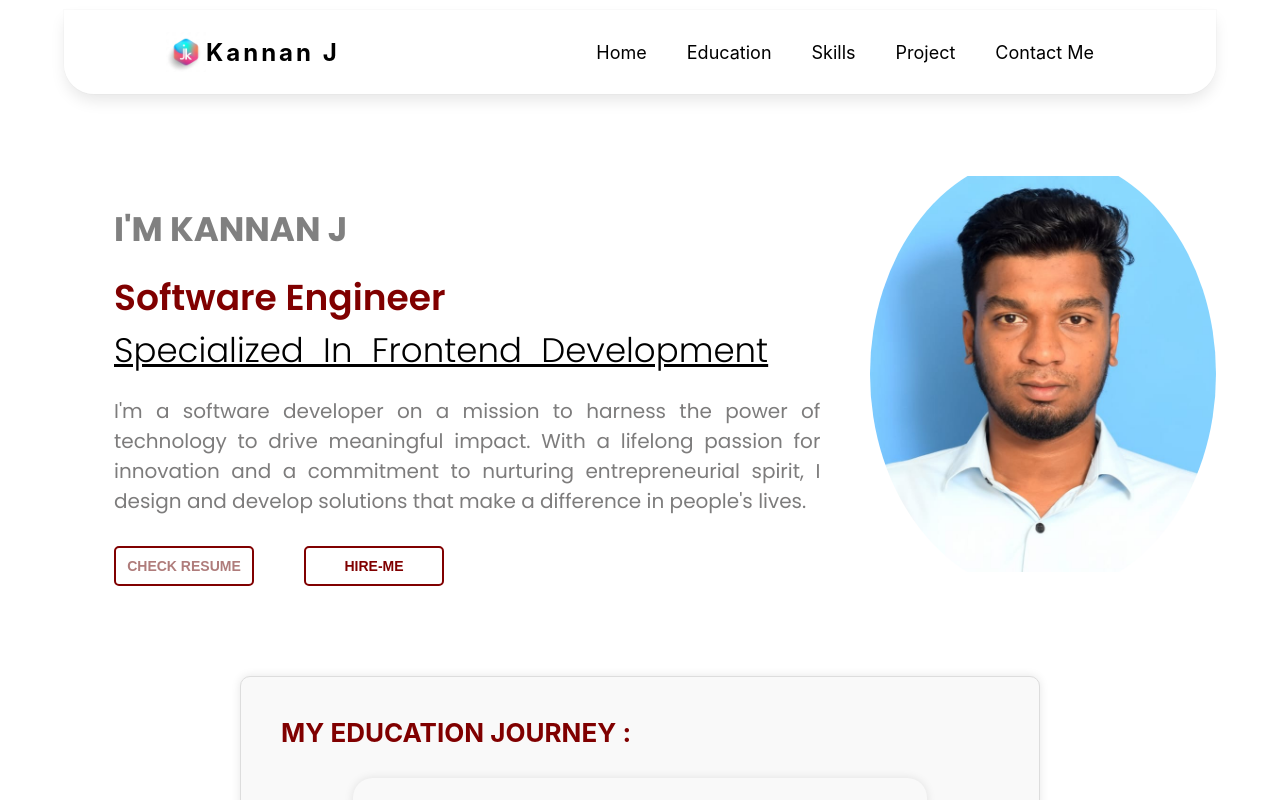
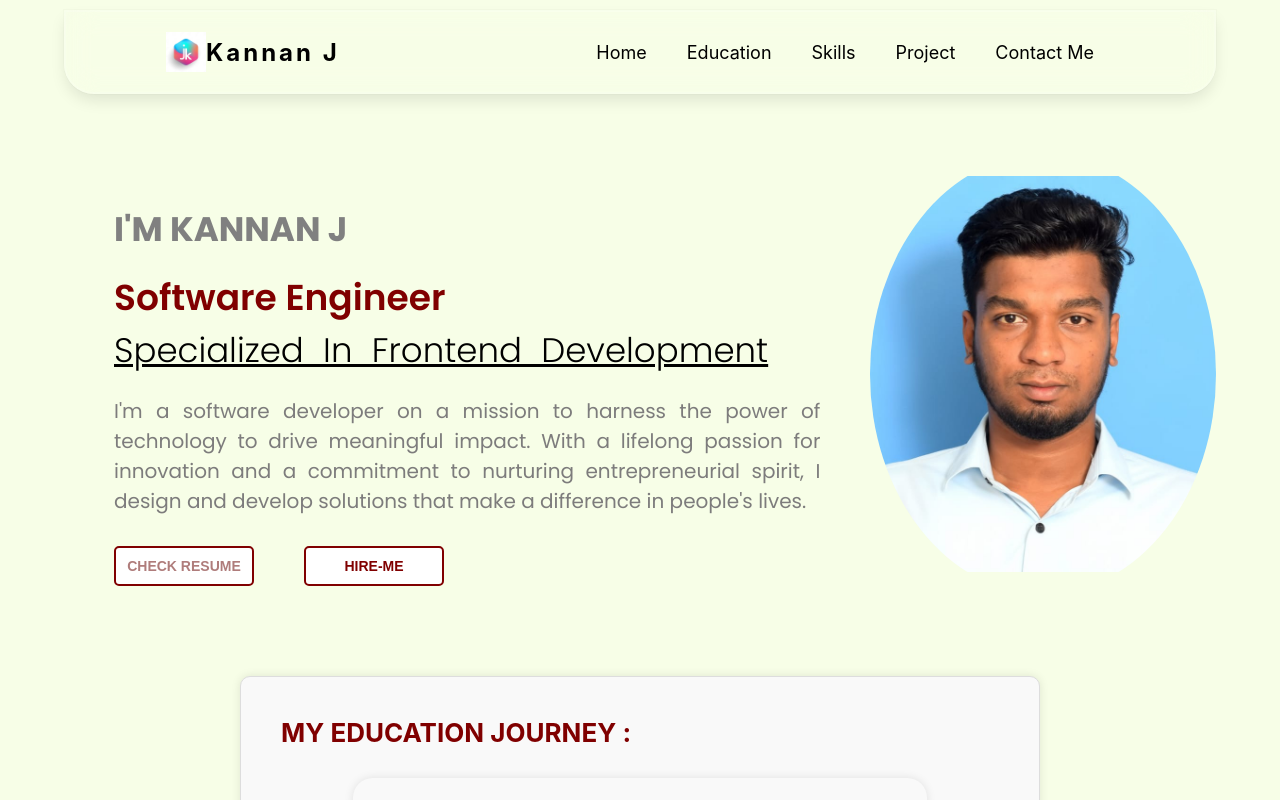
Before and after one commit to kannan304/Portfolio1, a React (Create React App) app: page /contact in a window 1280 px wide. Shown: the top 800 px of the page. Built offline with nearby package versions, Linux system fonts and the light colour scheme.

Commit message:
Update Nav.module.css

```diff
--- a/src/component/Nav.module.css
+++ b/src/component/Nav.module.css
@@ -15,6 +15,8 @@ body {
   /* background-color: #fff4f3; */
   /* background-color: #edd8f9; */
   /* border: 1px solid  black; */
+    background-color: rgb(247 254 231);
+
   font-family: -apple-system, BlinkMacSystemFont, 'Segoe UI', 'Roboto', 'Oxygen',
     'Ubuntu', 'Cantarell', 'Fira Sans', 'Droid Sans', 'Helvetica Neue',
     sans-serif;
```
